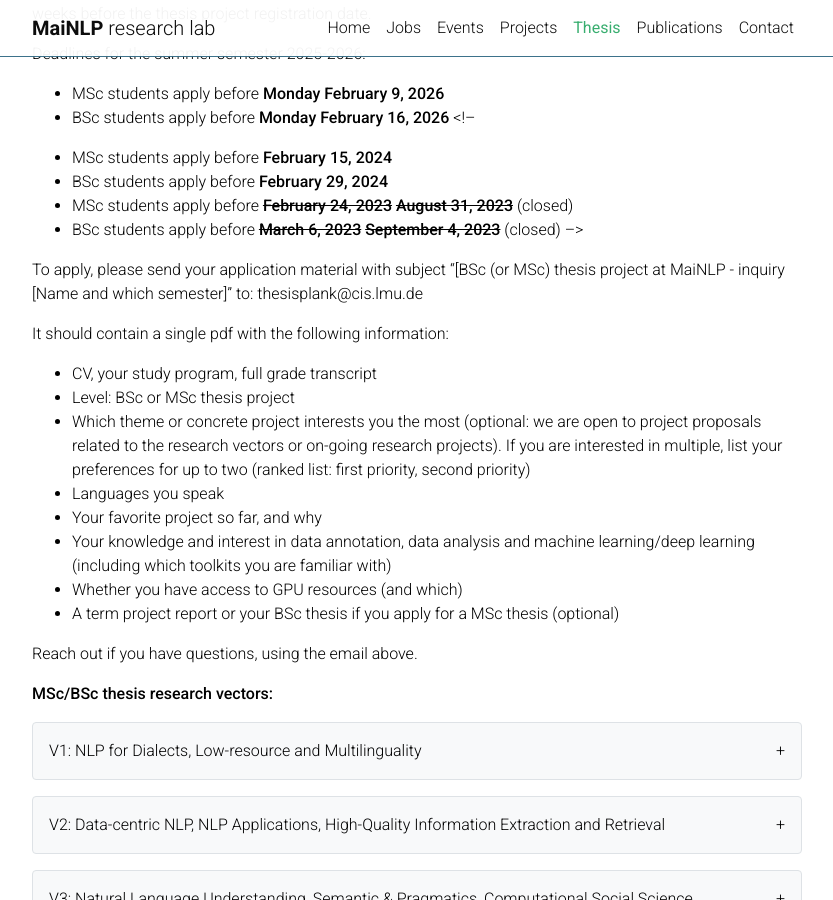
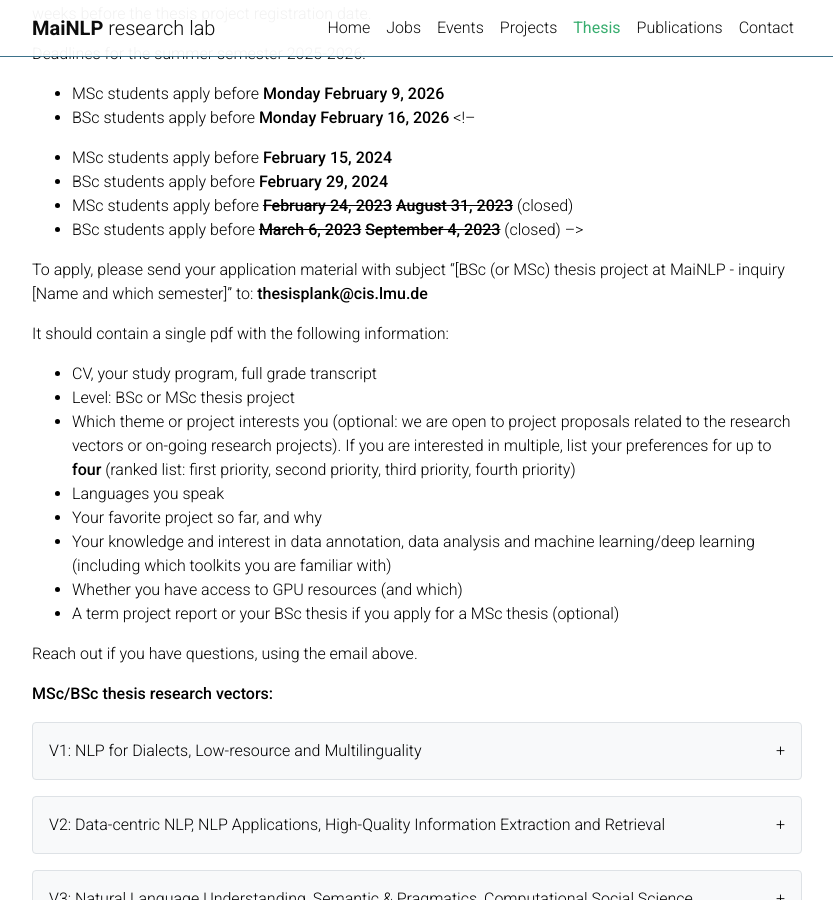
Before and after one commit to mainlp/mainlp.github.io, a Jekyll site: the page built from _pages/thesis.md, in a window 1280 px wide and 900 px high, scrolled down 755 px. Shown: the whole window, without its empty margins (223-1056 px from the left). Built offline with Jekyll 4.4.1, drawn with Linux system fonts in a browser that asks for light colours; emoji names are drawn with the system emoji font; comment, search, counter and statistics services are not loaded; a style sheet for code colours, icons or effects is not loaded.

Commit message:
Update thesis.md

```diff
--- a/_pages/thesis.md
+++ b/_pages/thesis.md
@@ -64,13 +64,13 @@ Deadlines for the summer semester 2025-2026:
 * BSc students apply before ~~**March 6, 2023**~~ ~~**September 4, 2023**~~ (closed)
 -->
 
-To apply, please send your application material with subject "[BSc (or MSc) thesis project at MaiNLP - inquiry [Name and which semester]" to: thesisplank@cis.lmu.de
+To apply, please send your application material with subject "[BSc (or MSc) thesis project at MaiNLP - inquiry [Name and which semester]" to: **thesisplank@cis.lmu.de**
 
 It should contain a single pdf with the following information:
 
 - CV, your study program, full grade transcript
 - Level: BSc or MSc thesis project
-- Which theme or concrete project interests you the most (optional: we are open to project proposals related to the research vectors or on-going research projects). If you are interested in multiple, list your preferences for up to two (ranked list: first priority, second priority)
+- Which theme or project interests you (optional: we are open to project proposals related to the research vectors or on-going research projects). If you are interested in multiple, list your preferences for up to **four** (ranked list: first priority, second priority, third priority, fourth priority)
 - Languages you speak
 - Your favorite project so far, and why
 - Your knowledge and interest in data annotation, data analysis and machine learning/deep learning (including which toolkits you are familiar with)
```
